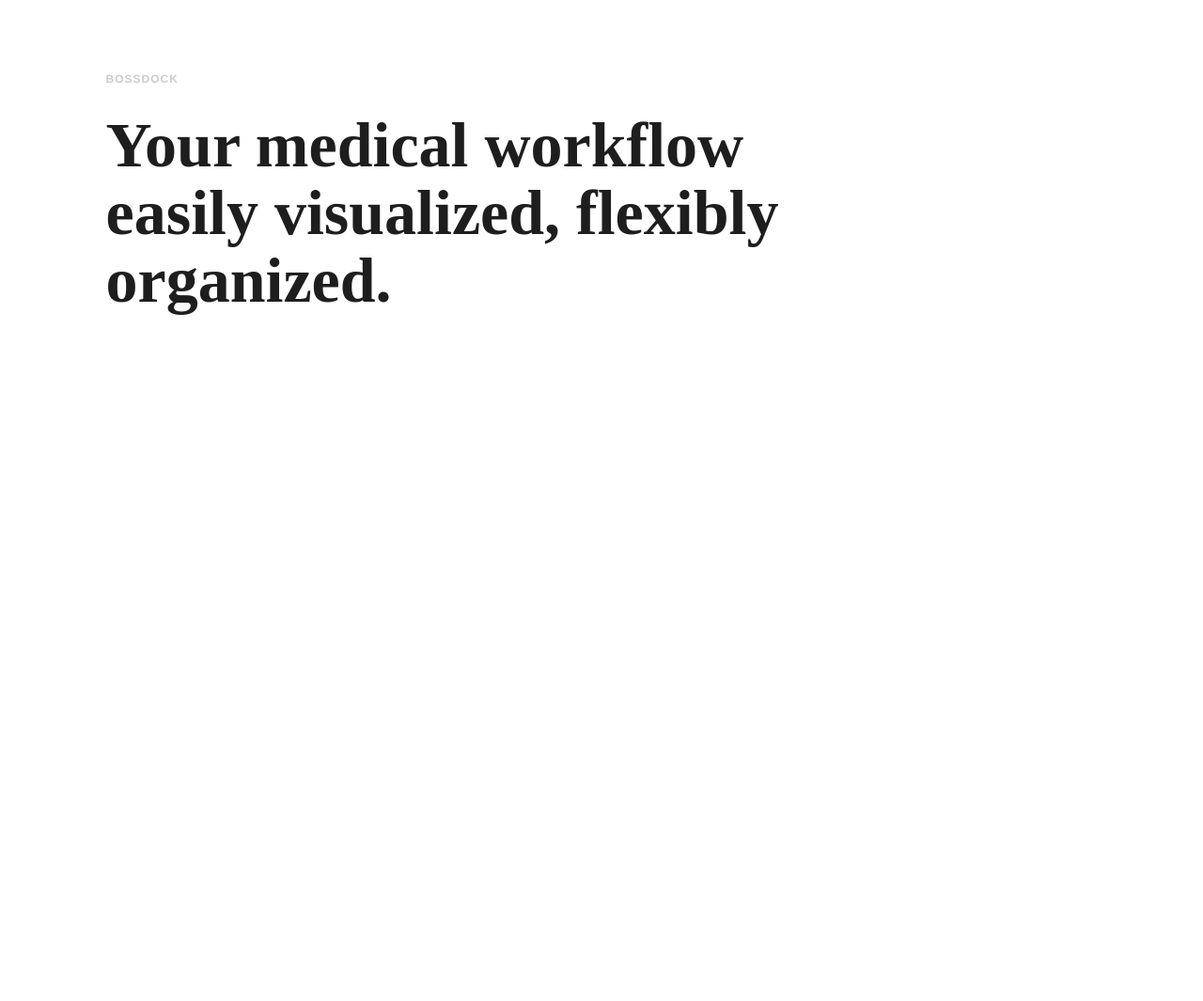
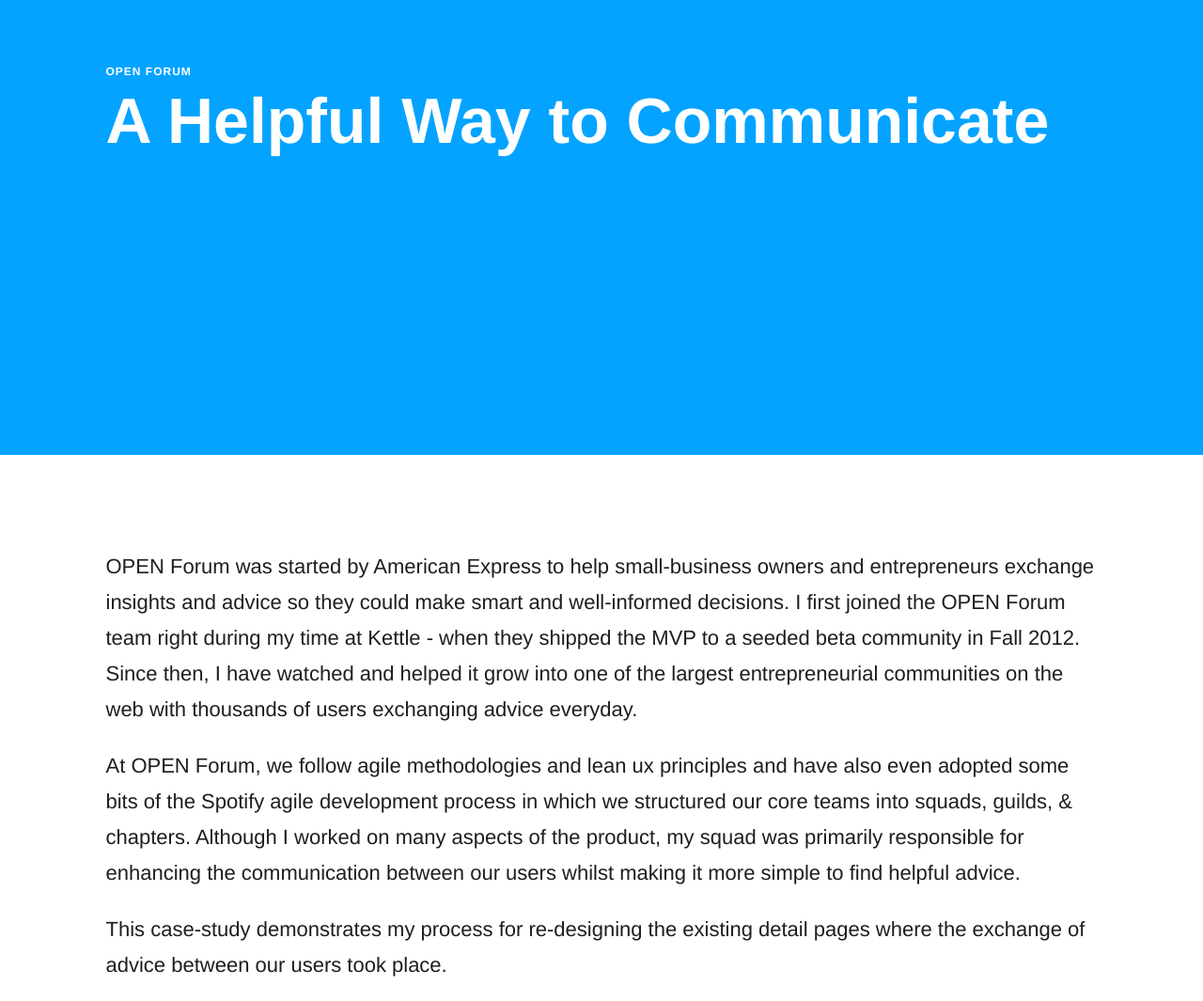
Before and after one commit to mosster/doctor, a Node server app: page /works in a window 1280 px wide. Shown: the part 230-1295 px from the top of the page at 94% size. Before the commit the page ends 565 px from the top, so only its background shows below. Run offline with Node 20, Linux system fonts and the light colour scheme; style sheets or scripts are compiled from the project's sources; some libraries are stand-ins or nearby versions.

Commit message:
added works page basic styling

```diff
--- a/app/views/layout.jade
+++ b/app/views/layout.jade
@@ -4,11 +4,6 @@ block layout
   .wrapper-main
 
       //-------------------------
-      //- Header
-      //-------------------------
-      include includes/header
-
-      //-------------------------
       //- Content
       //-------------------------
       block content
--- a/app/views/works.jade
+++ b/app/views/works.jade
@@ -1,7 +1,22 @@
 extends layout.jade
 
 block content
-  .wrapper-inner
-    section.wrapper-intro
-      h6 Bossdock
-      h1 Your medical workflow easily visualized, flexibly organized.
+  section.wrapper-hero
+    .wrapper-inner
+      h6.color--white OPEN Forum
+      h1 A Helpful Way to Communicate
+
+
+  section.wrapper-content
+    .wrapper-inner
+      p
+        | OPEN Forum was started by American Express to help small-business owners and entrepreneurs exchange insights and advice so they could make smart and well-informed decisions. I first joined the OPEN Forum team right during my time at Kettle - when they shipped the MVP to a seeded beta community in Fall 2012. Since then, I have watched and helped it grow into one of the largest entrepreneurial communities on the web with thousands of users exchanging advice everyday.
+
+      p
+        | At OPEN Forum, we follow agile methodologies and lean ux principles and have also even adopted some bits of the Spotify agile development process in which we structured our core teams into squads, guilds, & chapters. Although I worked on many aspects of the product, my squad was primarily responsible for enhancing the communication between our users whilst making it more simple to find helpful advice.
+
+      p
+        | This case-study demonstrates my process for re-designing the existing detail pages where the exchange of advice between our users took place.
+
+      p
+        img.img--center(src='http://mossified.com/_img/study-of-1.png' alt='image')
--- a/assets/sass/globals/_base.scss
+++ b/assets/sass/globals/_base.scss
@@ -37,14 +37,24 @@ $gray-light: #ccc;
 $gray-regular: #999;
 $gray-darkest: #1E1E1E;
 
+
+$font-sans: "aktiv grotesk", "Helvetica Neue", sans-serif;
 //---------------------------------
+*,
+*:after,
+*:before {
+  box-sizing: border-box;
+}
+
 body {
   background: $color-white;
   color: $gray-darkest;
   font-size: 18px;
   -webkit-font-smoothing: antialiased;
-  font-family: "Aktiv Grotesk", "Helvetica", sans-serif;
+  font-family: $font-sans;
   line-height: 1;
+  margin: 0;
+  padding: 0;
 }
 
 ::selection {
@@ -56,9 +66,12 @@ a {
   text-decoration: none;
 }
 
+//---------------------------------
+// Buttons
+//---------------------------------
 .btn--primary {
   display: inline-block;
-  padding: 6px 18px 3px;
+  padding: 10px 18px;
   font-size: 16px;
   font-weight: 600;
   border: none;
@@ -75,7 +88,7 @@ h1 {
   font-size: 68px;
   line-height: 72px;
   margin: 0 0 20px;
-  font-family: "Adelle Sans";
+  font-family: $font-sans;
 }
 
 h6 {
@@ -84,12 +97,19 @@ h6 {
   color: $gray-light;
   font-weight: 800;
   letter-spacing: 1px;
+  margin: 0 0 10px;
 }
 
 p {
-  font-size: inherit;
+  font-size: 22px;
+  line-height: 38px;
+}
+
+.text--small {
+  font-size: 18px;
   line-height: 30px;
 }
+
 //---------------------------------
 // Helpers
 //---------------------------------
@@ -99,6 +119,12 @@ p {
 
 .color--white {
   color: #fff;
+}
+
+.img--center {
+  text-align: center;
+  margin: 0 auto;
+  display: block;
 }
 
 //---------------------------------
@@ -157,7 +183,7 @@ p {
       font-size: 30px;
       display: inline-block;
       background: #eee;
-      padding: 10px 35px 2px;
+      padding: 20px 35px;
       line-height: normal;
       font-weight: 200;
       border-radius: 6px;
@@ -168,6 +194,16 @@ p {
       }
     }
   }
+}
+
+.wrapper-hero {
+  background: #04A3FF;
+  color: #fff;
+  padding: 300px 0;
+}
+
+.wrapper-content {
+  margin: 100px 0;
 }
 
 //---------------------------------
```
Also changed, not shown: app/views/index.jade (+7 -2 lines).
